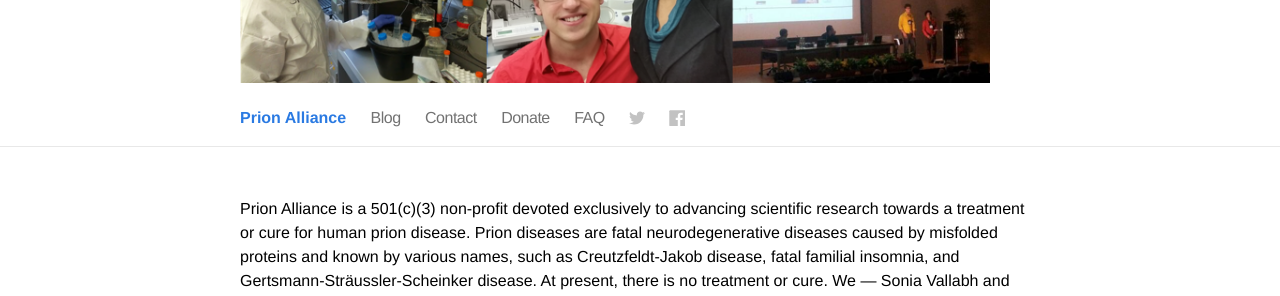
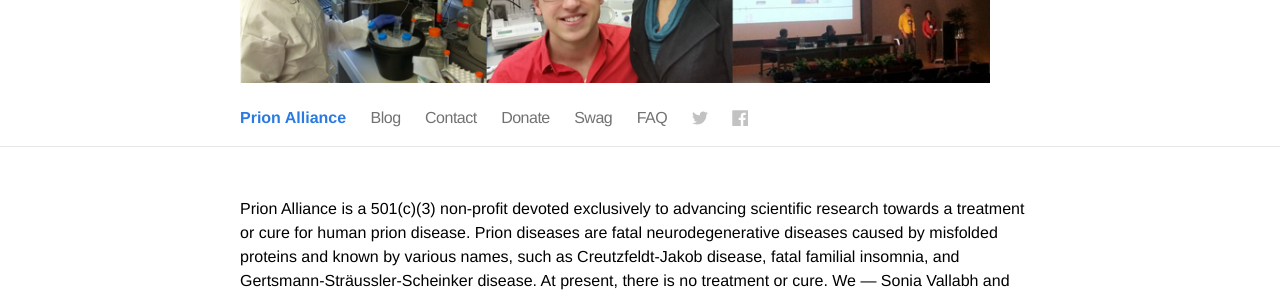
Before and after one commit to ericminikel/prionalliance, a Jekyll site: the page built from index.md, in a window 1280 px wide. Shown: the part 122-418 px from the top of the page. Built offline with Jekyll 4.4.1, drawn with Linux system fonts in a browser that asks for light colours; Markdown is read by kramdown in place of the engine named in the settings.

Commit message:
added swag

```diff
--- a/_includes/header.html
+++ b/_includes/header.html
@@ -21,6 +21,7 @@
         <a class="page-link" href="/blog/">Blog</a>
         <a class="page-link" href="/contact/">Contact</a>
         <a class="page-link" href="/donate/">Donate</a>
+        <a class="page-link" href="http://www.zazzle.com/prionalliance">Swag</a>
         <a class="page-link" href="/faq/">FAQ</a>
         <a class="page-link" href="https://twitter.com/{{ site.username }}">
               <svg version="1.1" class="twitter-icon-svg" xmlns="http://www.w3.org/2000/svg" xmlns:xlink="http://www.w3.org/1999/xlink" x="0px" y="0px"
```
